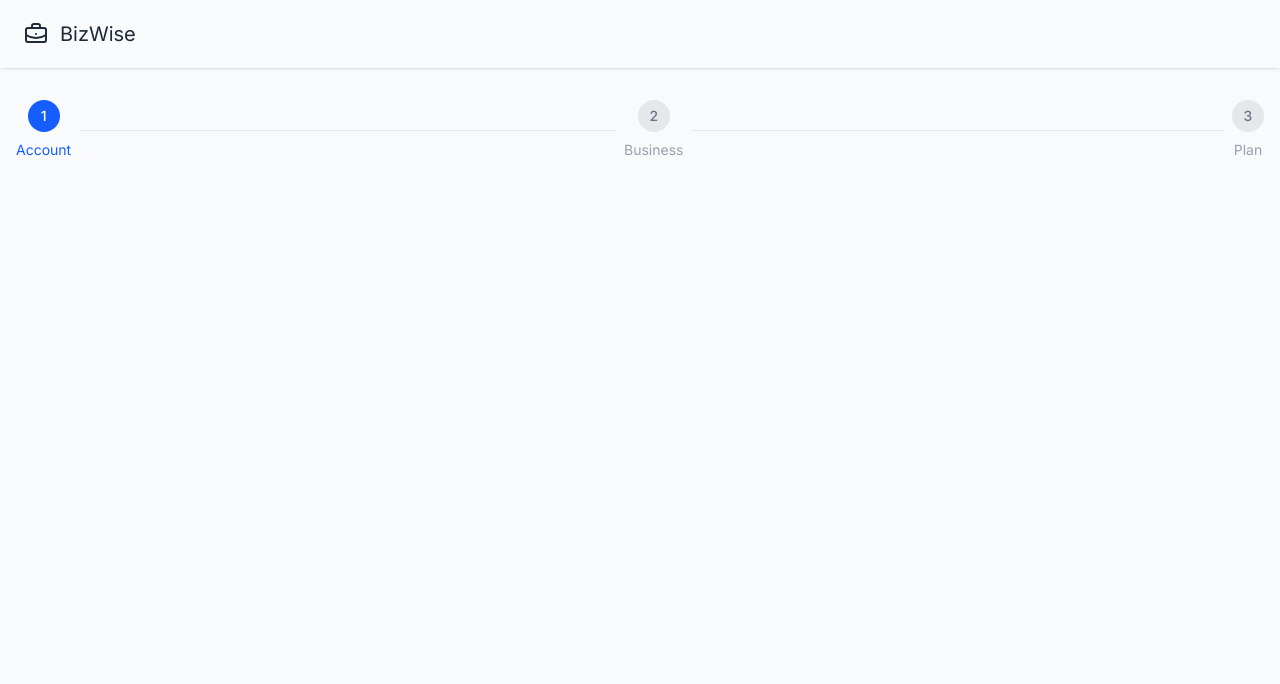
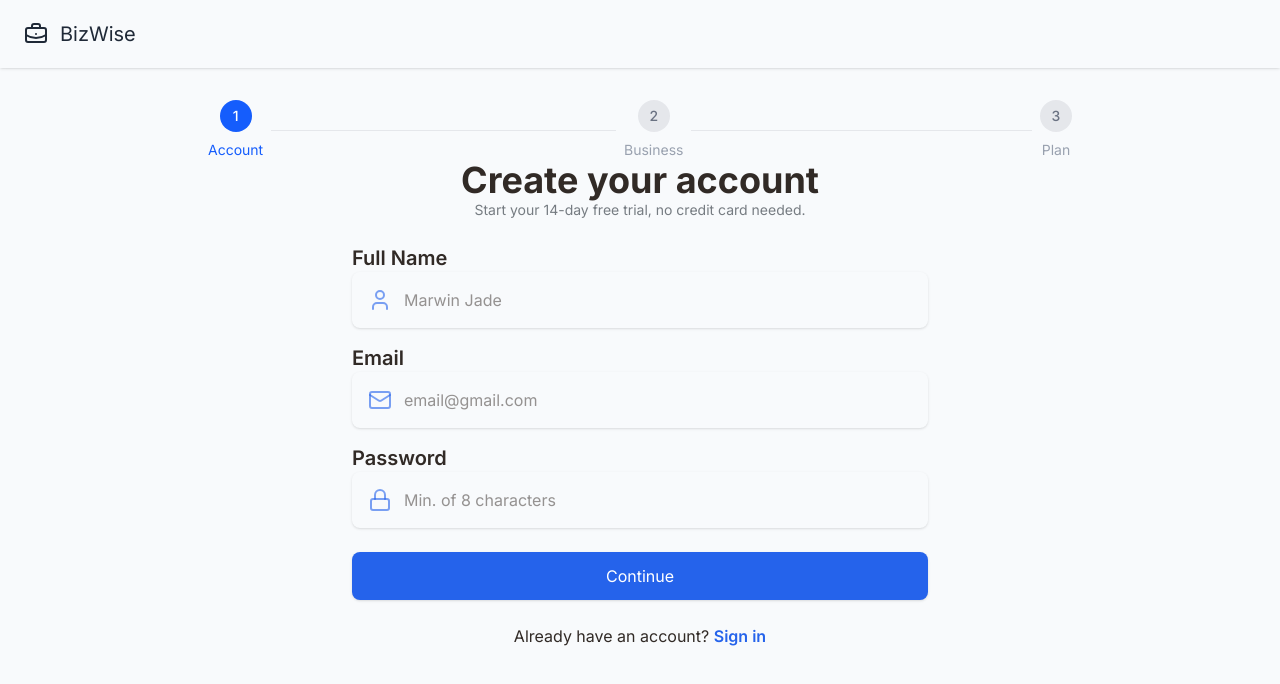
Before and after one commit to jcardinez03/business-management-system, a React (Vite) app: page /register in a window 1280 px wide. Shown: the top 684 px of the page. Built offline with nearby package versions, Linux system fonts and the light colour scheme; a web font is replaced by a local one.

Commit message:
added Laravel API for registration

```diff
--- a/src/components/Button.jsx
+++ b/src/components/Button.jsx
@@ -1,4 +1,4 @@
-export const Button = ({className, size="default", children, color="blue"}) => {
+export const Button = ({className, size="default", children, color="blue", onClick}) => {
     const baseClasses = "relative overflow-hidden rounded-lg shadow-sm";
 
     const sizeClasses = {
@@ -19,7 +19,7 @@ export const Button = ({className, size="default", children, color="blue"}) => {
     // className - additional Tailwind classes passed from <Button>
     return (
         <button className={classes}>
-            <span className="relative flex items-center justify-center gap-2">
+            <span className="relative flex items-center justify-center gap-2" onClick={onClick}>
                 {children}
             </span>
         </button>
--- /dev/null
+++ b/src/components/Input.jsx
@@ -0,0 +1,12 @@
+export const Input = ({type, className, placeholder, value, onChange}) => {
+
+    const baseClasses = "border-0"
+
+
+    const classes = `${baseClasses} ${className}`;
+    return(
+        <>
+            <input type={type} className={classes} placeholder={placeholder} value={value} onChange={onChange}/>
+        </>
+    )
+}
--- /dev/null
+++ b/src/components/Label.jsx
@@ -0,0 +1,13 @@
+
+export const Label = ({ htmlFor, children }) => {
+    const baseClasses = "font-semibold md:text-xl"
+
+    const classes = `${baseClasses} `
+    return (
+        <>
+
+            <label htmlFor={htmlFor} className={classes}>{children}</label>
+
+        </>
+    )
+}
--- a/src/layout/Navbar.jsx
+++ b/src/layout/Navbar.jsx
@@ -41,9 +41,9 @@ export const Navbar = () => {
                                 <a href={link.href}>{link.label}</a>
                             </Button> )
                                 : (
-                            <Link to="/register">
-                                <Button key={link.id} size="sm" color="blue" className="font-semibold">
-                                    <a href={link.href}>{link.label}</a>
+                            <Link key={link.id} to="/register">
+                                <Button size="sm" color="blue" className="font-semibold">
+                                    {link.label}
                                 </Button>
                             </Link> )
                         )
--- a/src/pages/Register.jsx
+++ b/src/pages/Register.jsx
@@ -1,20 +1,127 @@
+import { Label } from "../components/Label";
+import { Input } from "../components/Input";
 import { Stepper } from "../components/Stepper";
 import { Navbar } from "../layout/Navbar";
-
+import { User, Mail, Lock } from "lucide-react";
+import { Button } from "@/components/Button";
+import { Link, useNavigate } from "react-router-dom";
+import { useState } from "react";
 const steps = [
     { number: 1, label: "Account" },
     { number: 2, label: "Business" },
     { number: 3, label: "Plan" },
 ];
+
+const register = [
+    {
+        id: 1,
+        label: "Full Name",
+        name: "full_name",
+        type: "text",
+        icon: User,
+        placeholder: "Marwin Jade"
+    },
+    {
+        id: 2,
+        label: "Email",
+        name: "email",
+        type: "email",
+        icon: Mail,
+        placeholder: "email@gmail.com"
+    },
+    {
+        id: 3,
+        label: "Password",
+        name: "password",
+        type: "password",
+        icon: Lock,
+        placeholder: "Min. of 8 characters"
+    }
+]
+
+
 export const Register = () => {
+    const [registerForm, setRegisterForm] = useState({
+        full_name: "",
+        email: "",
+        password: ""
+    });
+
+    const navigate = useNavigate();
+
+    const [message, setMessage] = useState("");
+
+    const handleRegisterForm = async (e) => {
+        e.preventDefault();
+        const response = await fetch("http://localhost:8000/api/register", {
+            method: "POST",
+            headers: {
+                "Content-Type": "application/json"
+            },
+            body: JSON.stringify(registerForm)
+        });
+
+        const data = await response.json();
+
+        setMessage(data.message);
+
+        setTimeout(() => {
+            navigate('/');
+        }, 1000);
+    }
     return (
         <div className="pt-25">
             <Navbar />
-            <div className="container mx-auto w-full px-4">
-                <Stepper steps={steps} currentStep={1} />
+            <div className="container mx-auto w-full md:max-w-4xl px-4">
+                <div className="">
+                    <Stepper steps={steps} currentStep={1} />
+                </div>
+                <div className="md:text-center">
+                    <p className="text-3xl md:text-4xl font-bold">Create your account</p>
+                    <p className="text-secondary/60 text-sm">Start your 14-day free trial, no credit card needed.</p>
+                </div>
+
+                <div className="mt-6 w-full md:max-w-xl mx-auto">
+                    <form onSubmit={handleRegisterForm}>
+                        {register.map((field) => {
+                            const Icon = field.icon;
+
+                            return (
+                                <div key={field.id} className="mt-4">
+                                    <Label htmlFor={field.id}>{field.label}</Label>
+                                    <div className="flex flex-row items-center gap-3 shadow py-2 px-4 rounded-lg focus-within:outline focus-within:outline-primary">
+                                        <p><Icon className="text-primary/60" /></p>
+                                        <Input type={field.type}
+                                            placeholder={field.placeholder}
+                                            value={registerForm[field.name]}
+                                            className="h-10 w-full outline-none"
+                                            onChange={(e) => setRegisterForm({
+                                                ...registerForm,
+                                                [field.name]: e.target.value
+                                            })} />
+                                    </div>
+                                </div>
+                            )
+                        }
+                        )}
+                        <div className="mt-6">
+                            <Button type="submit" className="w-full hover:bg-light hover:outline-1 hover:text-primary">
+                                Continue
+                            </Button>
+                        </div>
+
+                    </form>
+                    <div className="mt-6 text-center">
+                        Already have an account? <Link to="/" className="font-semibold text-primary">Sign in</Link>
+                    </div>
+                    {message &&
+                        <div className="mt-6 animate-fade-in duration-500">
+                            <p className="text-center text-success">{message}</p>
+                        </div>
+                    }
+                </div>
             </div>
         </div>
     )
 }
-
 export default Register;
```
